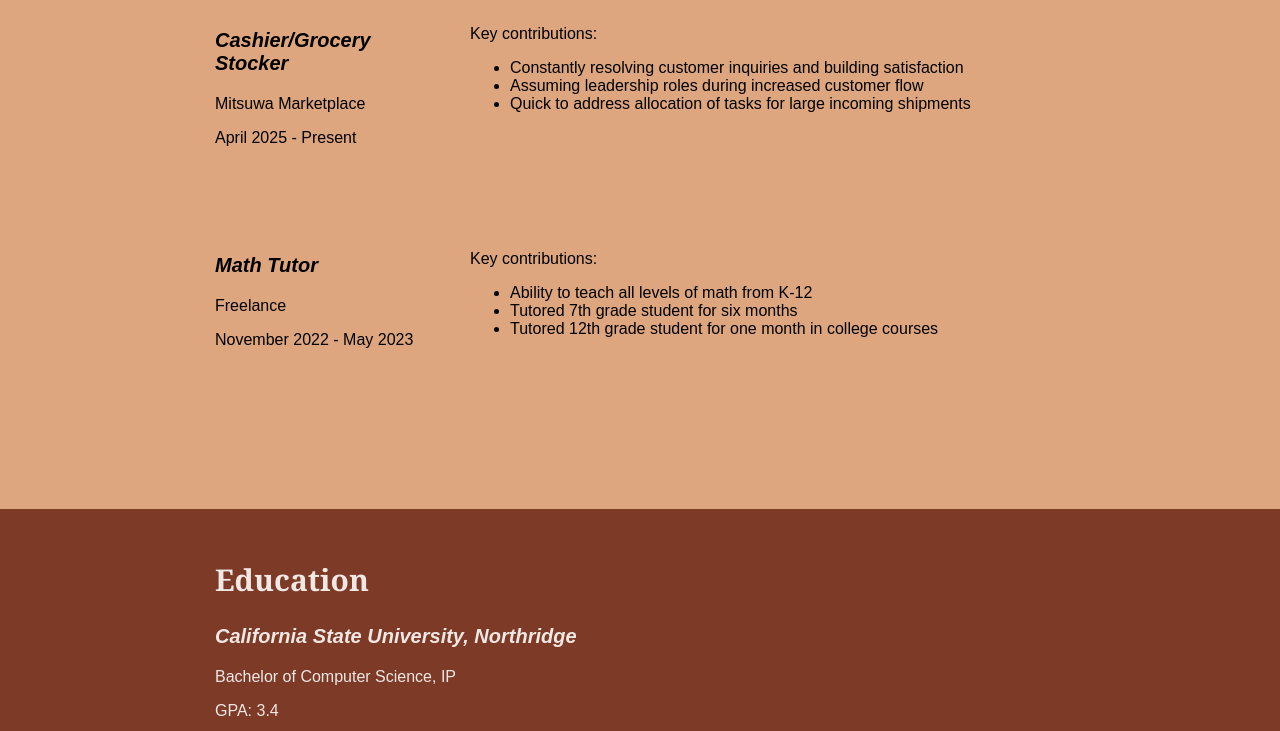
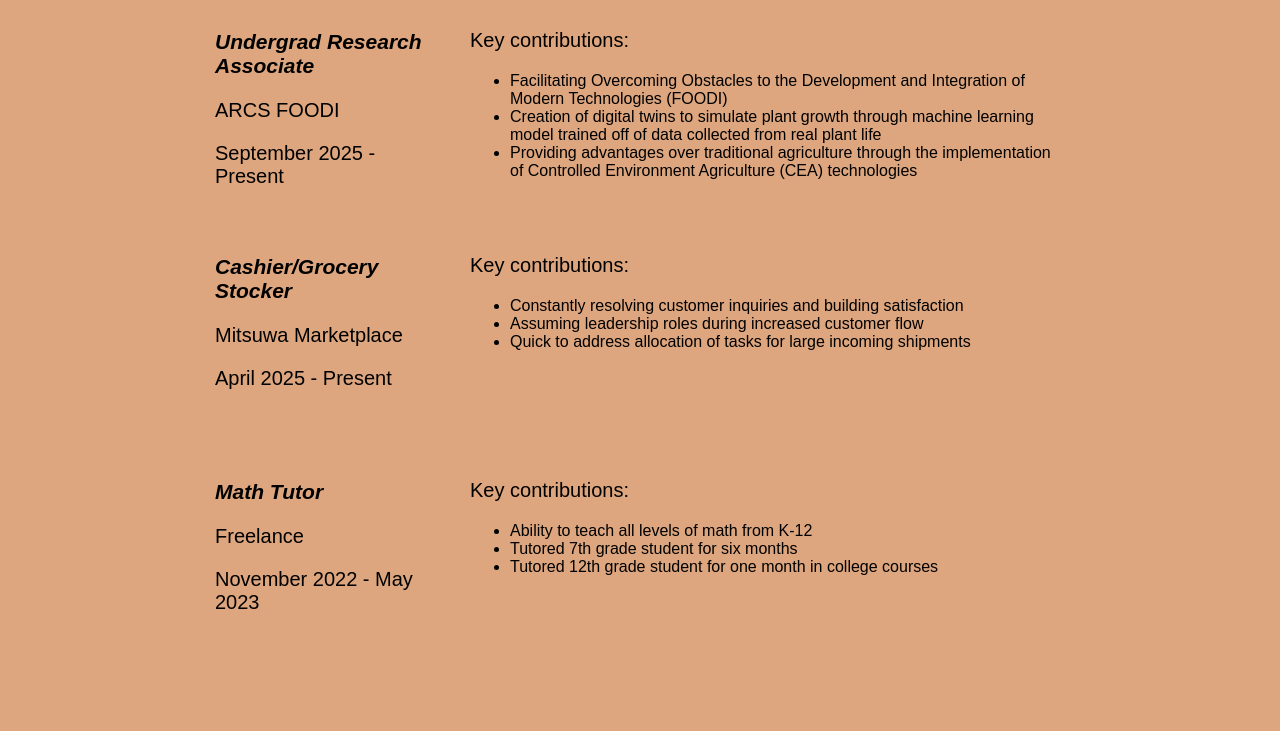
Before and after one commit to ZenoNori/comp484-hw7, a plain HTML site: page index.html in a window 1280 px wide. Shown: the part 507-1238 px from the top of the page. Drawn offline with Linux system fonts and the light colour scheme; a web font is replaced by a local one.

Commit message:
finished

```diff
--- a/css/styles.css
+++ b/css/styles.css
@@ -28,8 +28,11 @@ h2 {
     margin-top: 0;
 }
 h3 {
+    font-size: 21px;
+    font-style: italic;
+}
+p {
     font-size: 20px;
-    font-style: italic;
 }
 .content-wrap {
     max-width: 950px;
--- a/index.html
+++ b/index.html
@@ -32,6 +32,21 @@
                 <h2>Work Experience</h2>
 
                 <!-- Job Details: copy this whole block to add more jobs -->
+                <div class="column-narrow">
+                    <h3>Undergrad Research Associate</h3>
+                    <p>ARCS FOODI</p>
+                    <p>September 2025 &dash; Present</p>
+                </div>
+                <!-- This list can be deleted if you don't want to use it. -->
+                <div class="column-wide">
+                    <p>Key contributions:</p>
+                    <ul>
+                        <li>Facilitating Overcoming Obstacles to the Development and Integration of Modern Technologies (FOODI)</li>
+                        <li>Creation of digital twins to simulate plant growth through machine learning model trained off of data collected from real plant life</li>
+                        <li>Providing advantages over traditional agriculture through the implementation of Controlled Environment Agriculture (CEA) technologies</li>
+                    </ul>
+                </div>
+
                 <div class="column-narrow">
                     <h3>Cashier/Grocery Stocker</h3>
                     <p>Mitsuwa Marketplace</p>
```
